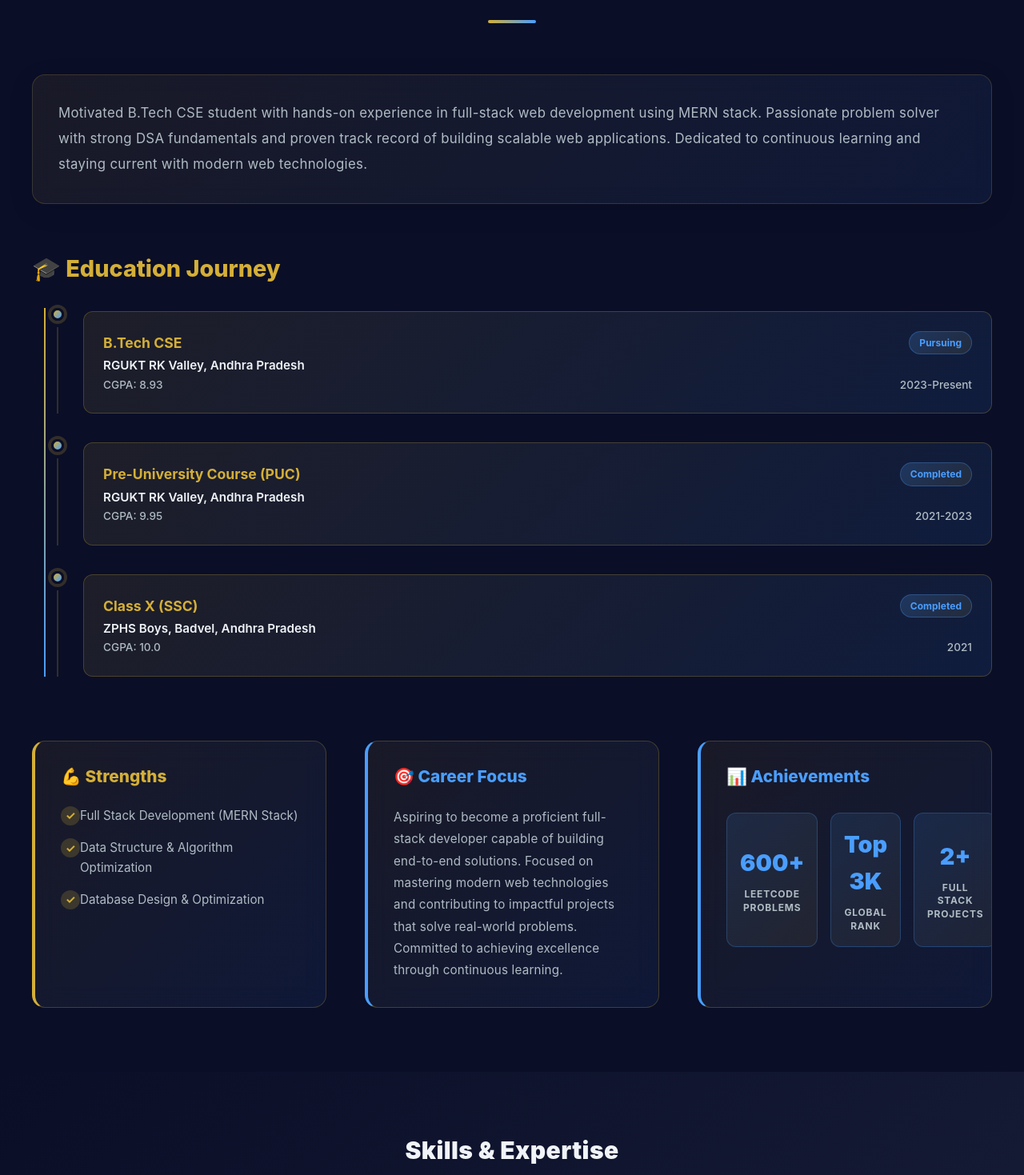
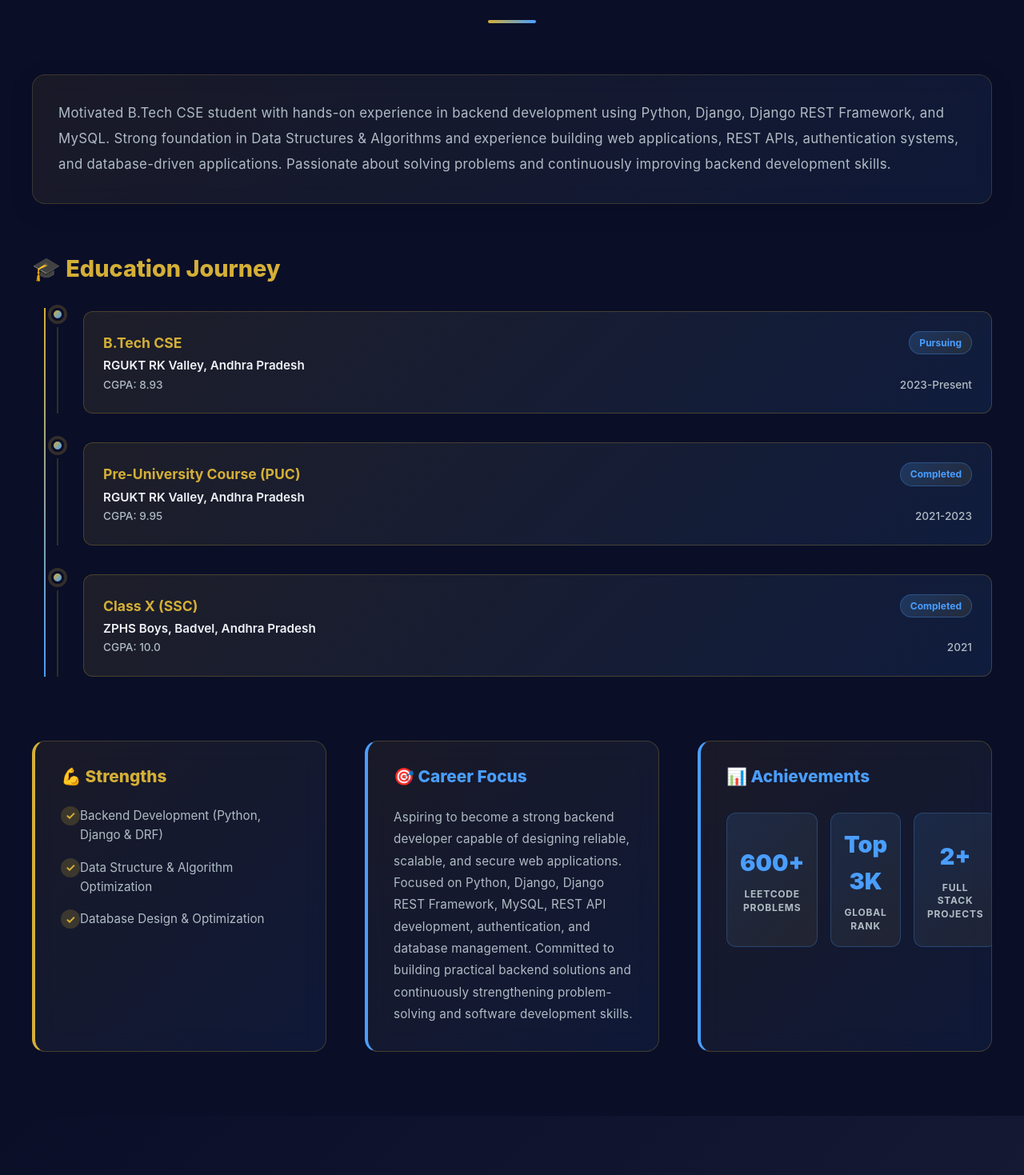
Before and after one commit to skmsajid/my-portfolio, a React (Vite) app: page / in a window 1280 px wide. Shown: the part 921-2390 px from the top of the page at 80% size. Built offline with nearby package versions, Linux system fonts and the light colour scheme.

Commit message:
Revise About section to emphasize backend development
Updated the About component to reflect a focus on backend development skills and technologies.

```diff
--- a/src/components/About.jsx
+++ b/src/components/About.jsx
@@ -26,7 +26,7 @@ export default function About() {
   ];
 
   const strengths = [
-    "Full Stack Development (MERN Stack)",
+    "Backend Development (Python, Django & DRF)",
     "Data Structure & Algorithm Optimization",
     "Database Design & Optimization"
   ];
@@ -45,9 +45,10 @@ export default function About() {
         {/* Intro Text */}
         <div className="about-intro-box">
           <p className="about-intro-text">
-            Motivated B.Tech CSE student with hands-on experience in full-stack web development using MERN stack.
-            Passionate problem solver with strong DSA fundamentals and proven track record of building scalable web applications.
-            Dedicated to continuous learning and staying current with modern web technologies.
+            Motivated B.Tech CSE student with hands-on experience in backend development using Python, Django, Django REST Framework, and MySQL.
+            Strong foundation in Data Structures & Algorithms and experience building web applications,
+            REST APIs, authentication systems, and database-driven applications.
+            Passionate about solving problems and continuously improving backend development skills.
           </p>
         </div>
 
@@ -98,9 +99,8 @@ export default function About() {
           <div className="detail-card career-card">
             <h3 className="card-title">🎯 Career Focus</h3>
             <p className="career-text">
-              Aspiring to become a proficient full-stack developer capable of building end-to-end solutions.
-              Focused on mastering modern web technologies and contributing to impactful projects that solve real-world problems.
-              Committed to achieving excellence through continuous learning.
+              Aspiring to become a strong backend developer capable of designing reliable, scalable, and secure web applications. Focused on Python, Django, Django REST Framework, MySQL, REST API development, authentication, and database management. Committed to building practical backend solutions and continuously strengthening problem-solving and software development skills.
+
             </p>
           </div>
 
```
